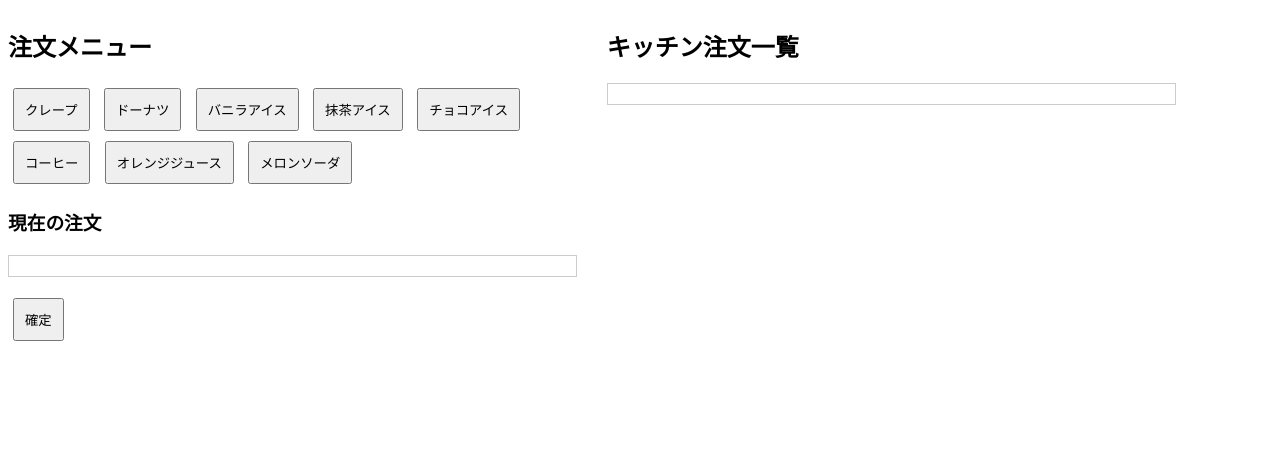
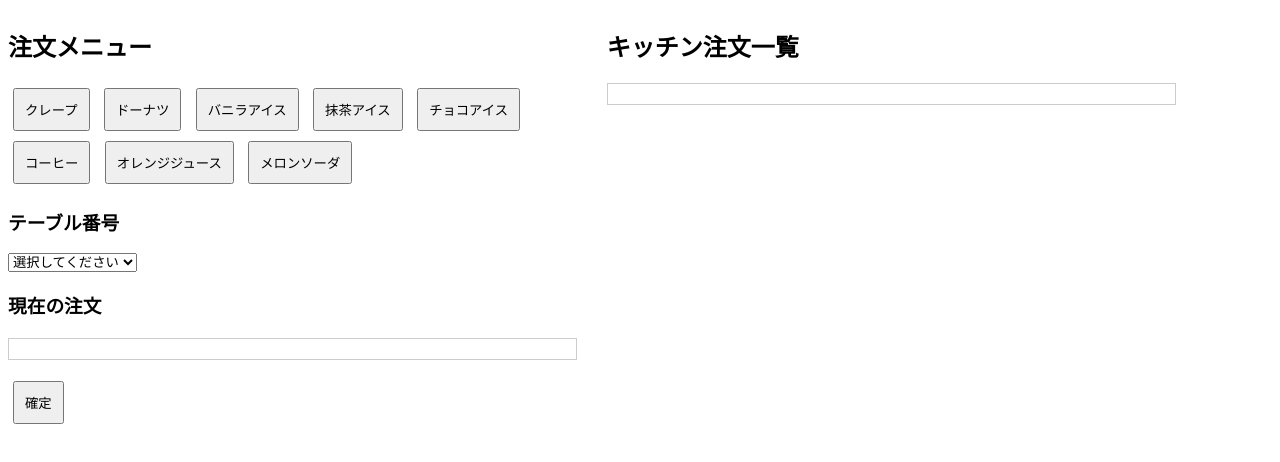
Before and after one commit to noi1192/zeno1192, a plain HTML site: page index.html in a window 1280 px wide. Drawn offline with Linux system fonts and the light colour scheme; no server answers.

Commit message:
Update index.html

```diff
--- a/index.html
+++ b/index.html
@@ -43,6 +43,18 @@
             <button onclick="addToOrder('オレンジジュース')">オレンジジュース</button>
             <button onclick="addToOrder('メロンソーダ')">メロンソーダ</button>
         </div>
+
+        <h3>テーブル番号</h3>
+        <select id="tableNumber">
+            <option value="" selected disabled>選択してください</option>
+            <option value="1">1番</option>
+            <option value="2">2番</option>
+            <option value="3">3番</option>
+            <option value="4">4番</option>
+            <option value="5">5番</option>
+            <option value="6">6番</option>
+        </select>
+
         <h3>現在の注文</h3>
         <ul id="orderList" class="order-list">
             <!-- 注文内容がここに追加される -->
@@ -99,14 +111,20 @@
 
         // 注文を確定し、Firestoreに送信する関数
         async function confirmOrder() {
+            const tableNumber = document.getElementById('tableNumber').value;
             if (orderList.length === 0) {
                 alert("注文を追加してください。");
+                return;
+            }
+            if (!tableNumber) {
+                alert("テーブル番号を選択してください。");
                 return;
             }
 
             try {
                 await addDoc(collection(db, "orders"), {
                     items: orderList,
+                    table: tableNumber,
                     status: "未処理",
                     timestamp: new Date()
                 });
@@ -127,7 +145,7 @@
                 snapshot.forEach((doc) => {
                     const order = doc.data();
                     const listItem = document.createElement('li');
-                    listItem.textContent = `注文: ${order.items.join(', ')} - ステータス: ${order.status}`;
+                    listItem.textContent = `テーブル: ${order.table} - 注文: ${order.items.join(', ')} - ステータス: ${order.status}`;
                     kitchenListElement.appendChild(listItem);
                 });
             });
```
